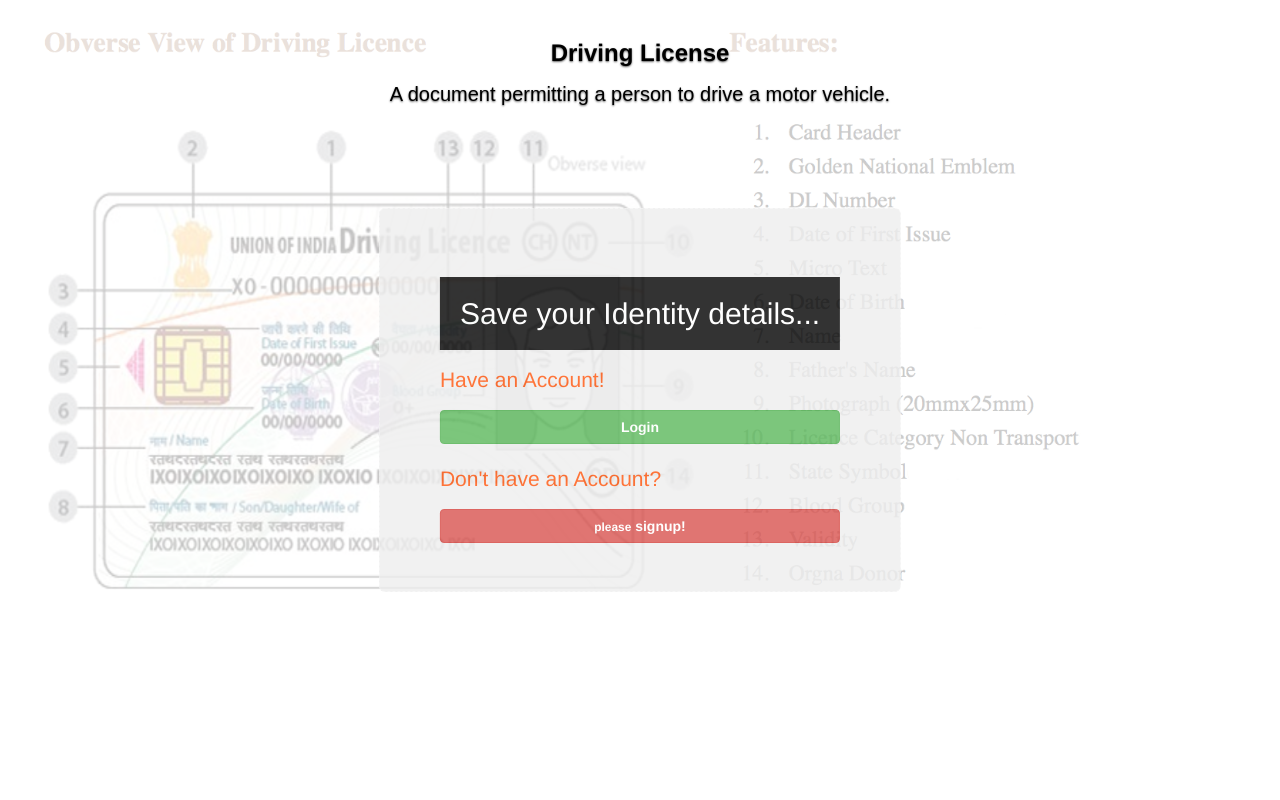
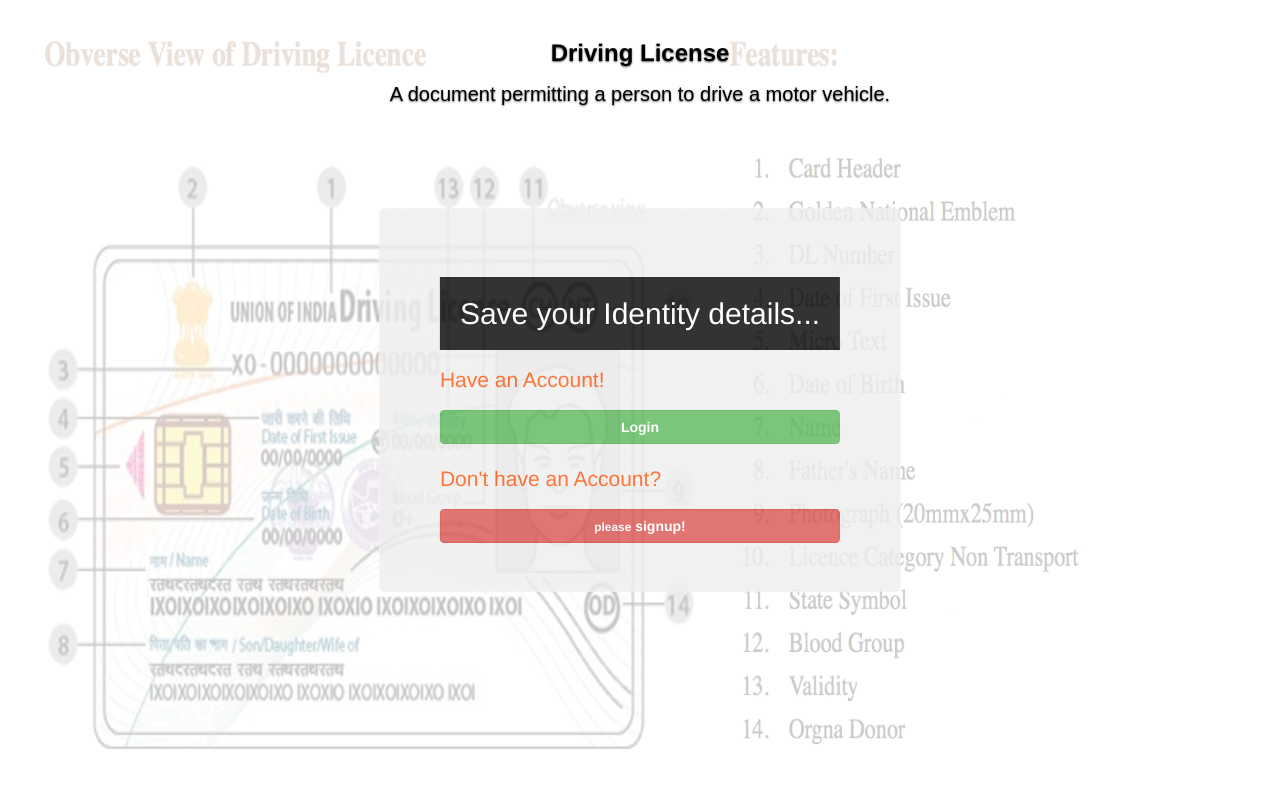
Before and after one commit to SugumarVenkatesan/api_project, a Django app: page /current_task/ in a window 1280 px wide. Run offline with Django 3.2, Linux system fonts and the light colour scheme; parts of the project's set-up code (start-up, migrations or seed data) failed here and were passed over; some libraries are stand-ins or nearby versions.

Commit message:
Changed design

```diff
--- a/templates/test.html
+++ b/templates/test.html
@@ -8,7 +8,7 @@
   <style>
   .carousel-inner img {
     min-height: 100%;
-    min-width: 100%; /* Set width to 100% */
+    width: 100%; /* Set width to 100% */
     margin: auto;
     opacity: 0.25;
     filter: alpha(opacity=60); /* For IE8 and earlier */
@@ -39,7 +39,12 @@
 	color: white ! important;
 	}
 
-
+	.carousel,.item,.active{
+   height:100%;
+ }
+.carousel-inner{
+    height:100%;
+}
 	@media (max-width: 600px) {
     .carousel-caption p {
         display: none; /* Hide the carousel text when the screen is less than 600 pixels wide */
@@ -152,6 +157,11 @@
   </div>
   </div>
 </div>
-
 </body>
+<script type="text/javascript">
+$(document).ready(function(){
+	   var height = $(window).height();  //getting windows height
+	   jQuery('#myCarousel').css('height',height+'px');   //and setting height of carousel
+	});
+</script>
 </html>
```
